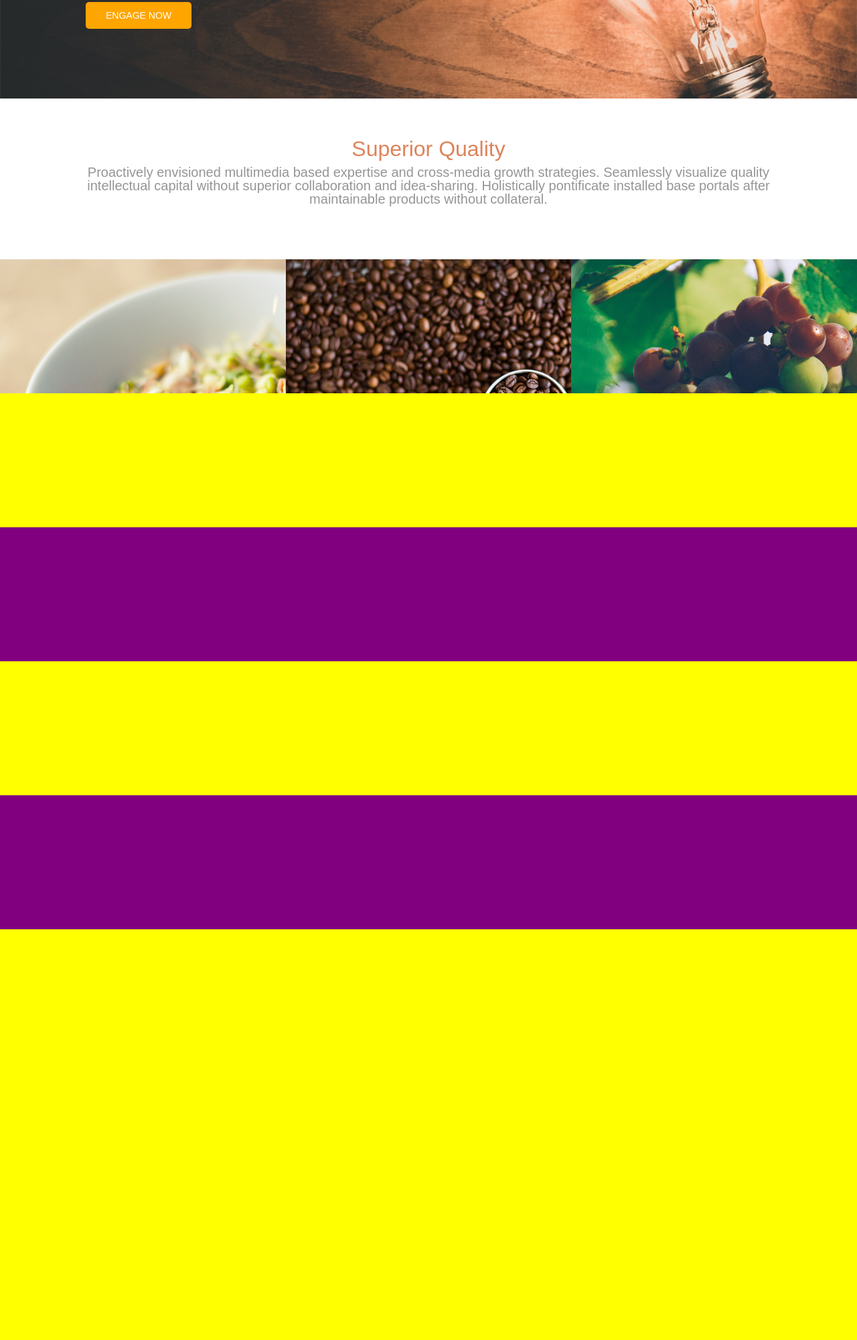
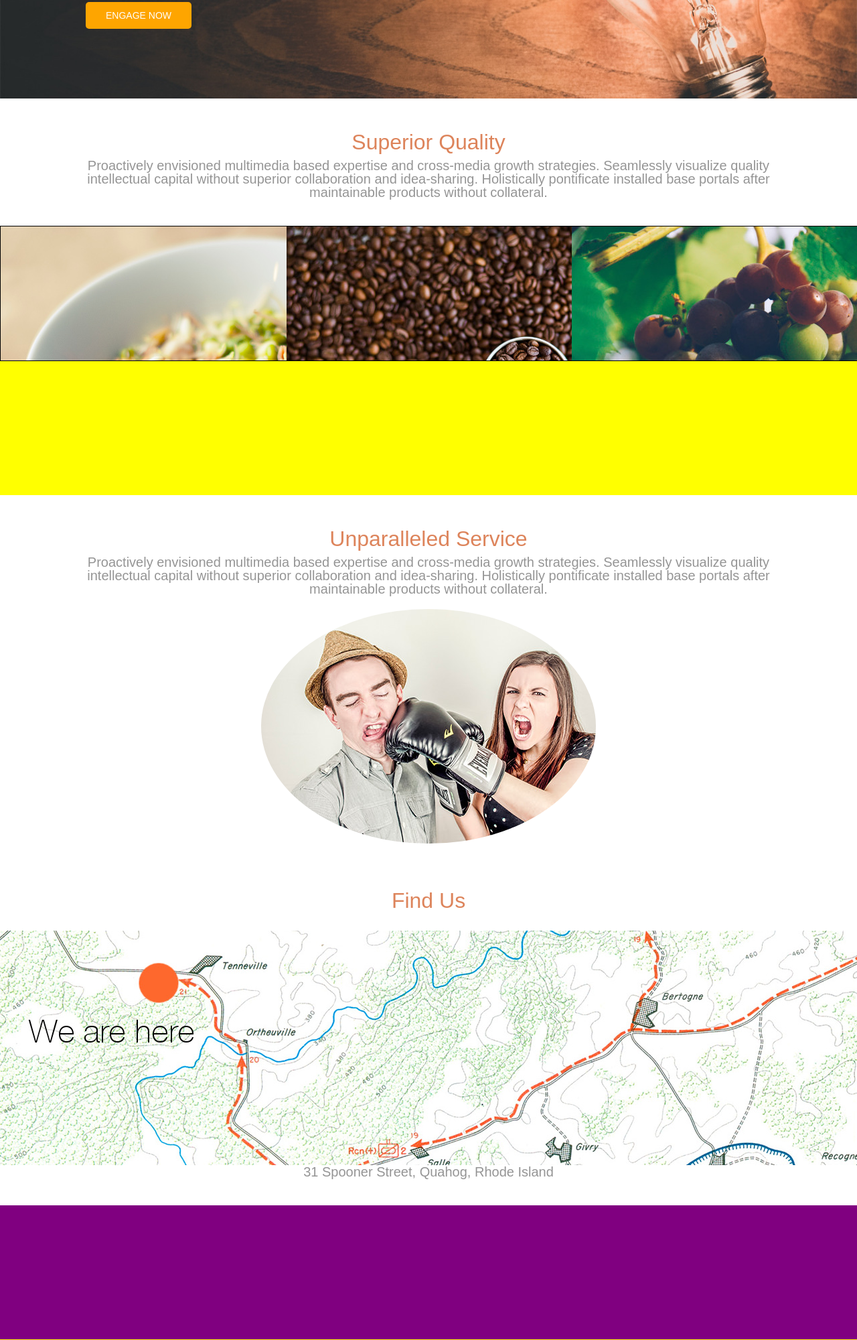
Before and after one commit to ritasp/lsd2223, a PHP site: page / in a window 1280 px wide; the page is wider, and only the part inside the window is pictured. Shown: the part 247-2247 px from the top of that part at 67% size. Before the commit the page ends 1634 px from the top of that part, so only its background shows below. Run offline with PHP 8.4, Linux system fonts and the light colour scheme.

Commit message:
exercicio prático 2

```diff
--- a/exercicio-pratico/css/styles.css
+++ b/exercicio-pratico/css/styles.css
@@ -84,7 +84,7 @@ body{
 
 .superior-quality{
     background: white;
-    height: 200px;
+    height: 150px;
     width: 80%;
     margin-left: 10%;
     padding-block: 20px;
@@ -92,7 +92,7 @@ body{
 }
 
 .superior-quality-content{
-    padding-top: 30px;
+    padding-top: 20px;
 }
 
 .superior-quality h2{
@@ -102,7 +102,7 @@ body{
     line-height: 50px;
 }
 
-.superior-quality p{
+.superior-quality{
     text-align: center;
     color: #959595;
     line-height: 20px;
@@ -110,11 +110,12 @@ body{
 }
 
 .values{
-    background: green;
     width: 100%;
     height: 200px;
     float: left;
-    border-radius: 50%;
+    text-align: center;
+    overflow: hidden;
+    border: 1px solid black;
 }
 
 .values .image1,
@@ -122,6 +123,52 @@ body{
 .values .image3{
     width: 33.33%;
     float: left;
+    position: relative;
+}
+
+.values .title{
+    position: absolute;
+    top: 50%;
+    left: 50%;
+    transform: translate(-50%, -50%);
+    color: #fff;
+    font-size: 32px;
+}
+
+.unparalleled-service{
+    background: white;
+    height: 500px;
+    width: 80%;
+    margin-left: 10%;
+    padding-block: 20px;
+    float: left;
+}
+
+.unparalleled-service-content{
+    padding-top: 20px;
+}
+
+.unparalleled-service h2{
+    text-align: center;
+    color: #DD845B;
+    font-size: 32px;
+    line-height: 50px;
+}
+
+.unparalleled-service p{
+    text-align: center;
+    color: #959595;
+    line-height: 20px;
+    font-size: 20px;
+}
+
+.service-image{
+    width: 500px;
+    height: 350px;
+    margin: 0 auto;
+    margin-top: 20px;
+    border-radius: 50%;
+    overflow: hidden;
 }
 
 .world-class-products{
@@ -131,18 +178,36 @@ body{
     float: left;
 }
 
-.unparalleled-service{
-    background: purple;
+
+.find-us{
+    background: white;
+    height: 500px;
     width: 100%;
-    height: 200px;
     float: left;
+    padding-top: 20px;
 }
 
-.find-us{
-    background: yellow;
+.find-us h2{
+    text-align: center;
+    color: #DD845B;
+    font-size: 32px;
+    line-height: 50px;
+    margin-top: 20px;
+}
+
+.find-us p{
+    text-align: center;
+    color: #959595;
+    line-height: 20px;
+    font-size: 20px;
+}
+
+.map-image{
     width: 100%;
-    height: 200px;
-    float: left;
+    height: 350px;
+    margin: 0 auto;
+    margin-top: 20px;
+    overflow: hidden;
 }
 
 .contact{
--- a/exercicio-pratico/index.html
+++ b/exercicio-pratico/index.html
@@ -65,16 +65,23 @@
         <div class="values">
             <div class="image1">
                 <img src="images/mung_beans.jpg">
+                <div class="title">
+                    <h2>Unleash</h2>
+                </div>
             </div>
 
             <div class="image2">
                 <img src="images/coffee_beans_1.jpg">
-
+                <div class="title">
+                    <h2>Synergize</h2>
+                </div>
             </div>
 
             <div class="image3">
                 <img src="images/grapes.jpg">
-
+                <div class="title">
+                    <h2>Procrastinate</h2>
+                </div>
             </div>
         </div>
 
@@ -83,11 +90,24 @@
         </div>
 
         <div class="unparalleled-service">
-
+            <div class="unparalleled-service-content">
+                <h2>Unparalleled Service</h2>
+                <p>Proactively envisioned multimedia based expertise and cross-media growth strategies. Seamlessly visualize quality
+                    <br>intellectual capital without superior collaboration and idea-sharing. Holistically pontificate installed base portals after
+                    <br>maintainable products without collateral.
+                </p>
+                <div class="service-image">
+                    <img src="images/service.jpg">
+                </div>
+            </div>
         </div>
 
         <div class="find-us">
-
+                <h2>Find Us</h2>
+                <div class="map-image">
+                    <img src="images/map.jpg">
+                </div>
+                <p>31 Spooner Street, Quahog, Rhode Island</p>
         </div>
 
         <div class="contact">
```
Also changed, not shown: 1 other file.
